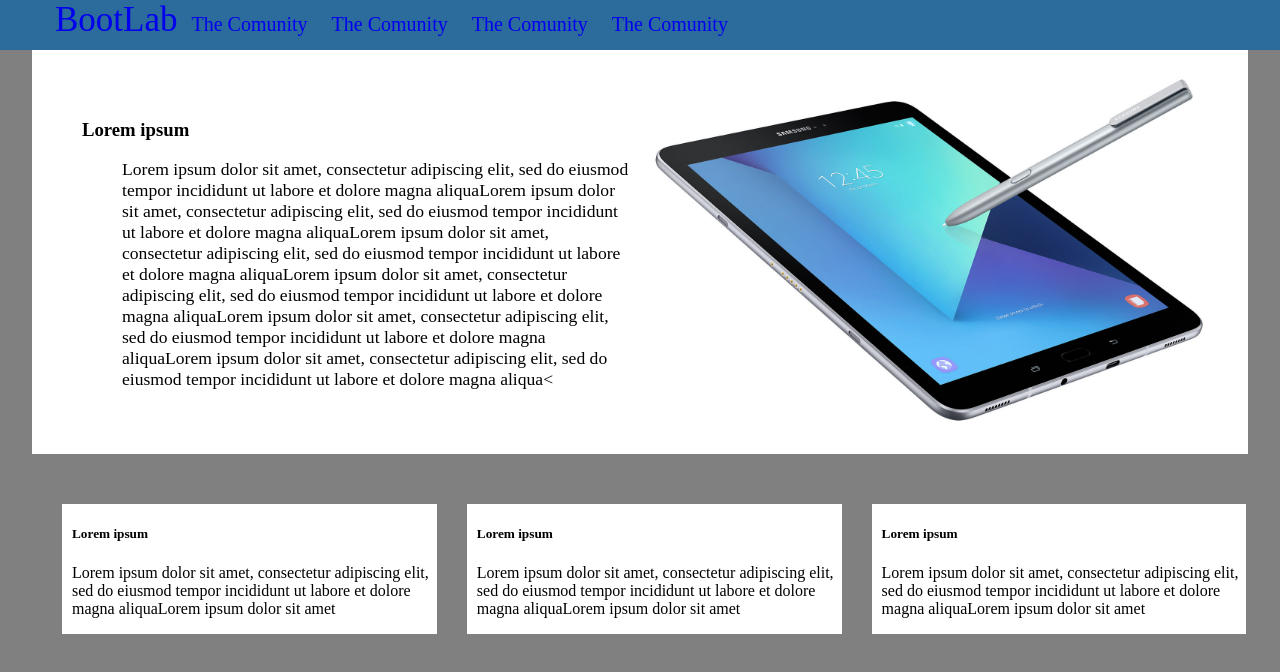
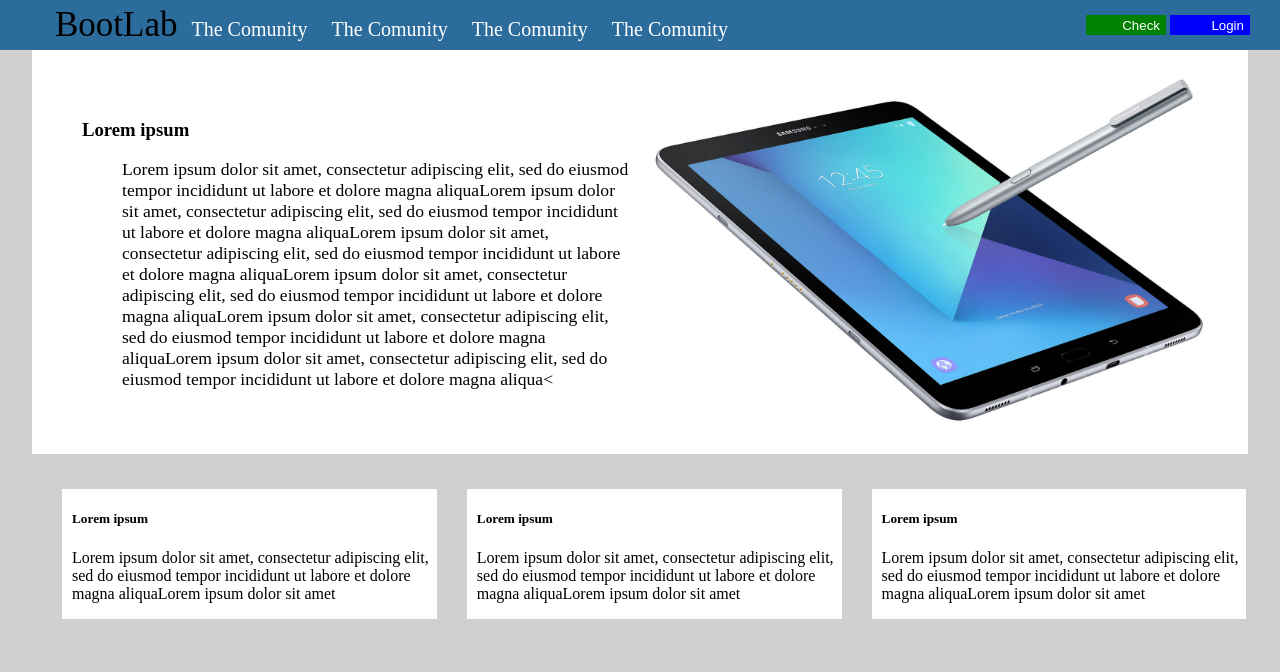
Before and after one commit to neitiris/ToDo, a plain HTML site: page NxtP/index.html in a window 1280 px wide. Drawn offline with Linux system fonts and the light colour scheme.

Commit message:
Add files via upload

```diff
--- a/NxtP/css/styles.css
+++ b/NxtP/css/styles.css
@@ -1,7 +1,7 @@
 html, body {
 	margin: 0;
 	padding: 0;
-	background: gray;
+	background: #d0d0d0;
 }
 .top{
 	width: 100%;
@@ -14,6 +14,7 @@ html, body {
 	font-size: 35px;
 	padding-left: 55px;
 	padding-top: 10px;
+	color: black;
 }
 .bigA ::before {
  	content: url(../NxtP/img/logo.png);
@@ -24,6 +25,30 @@ html, body {
 	font-size: 20px;
 	padding-left: 10px;
 	padding-right: 10px;
+	color: white
+}
+.nav{
+	float: left;
+	padding-top: 5px;
+}
+.button{
+	float: right;
+	padding-top: 15px;
+	padding-right: 30px;
+}
+#check, #login{
+	color: white;
+	border: none;
+	width: 80px;
+	height: 20px;
+	text-align: right;
+}
+#check{
+	background: green;
+}
+#login{
+	background: blue;
+
 }
 .container{
 	width: 95%;
@@ -55,7 +80,7 @@ html, body {
 .mBlock {
     width: 30%;
     float: left;
-    margin-top: 50px;
+    margin-top: 35px;
     margin-left: 30px;
     padding-left: 10px;
     background: white;
--- a/NxtP/index.html
+++ b/NxtP/index.html
@@ -6,11 +6,18 @@
 </head>
 <body>
 	<div class="top">
-		<a href="#" class="bigA">BootLab</a>
-		<a href="#" class="topNav">The Comunity</a>
-		<a href="#" class="topNav">The Comunity</a>
-		<a href="#" class="topNav">The Comunity</a>
-		<a href="#" class="topNav">The Comunity</a>
+		<div class="nav">
+			<a href="#" class="bigA">BootLab</a>
+			<a href="#" class="topNav">The Comunity</a>
+			<a href="#" class="topNav">The Comunity</a>
+			<a href="#" class="topNav">The Comunity</a>
+			<a href="#" class="topNav">The Comunity</a>
+		</div>
+		<div class="button">
+			<button id="check">Check</button>
+			<button id="login">Login</button>
+
+		</div>
 	</div>
 	<div class="container">
 		<div class="bBlock_1">
```
